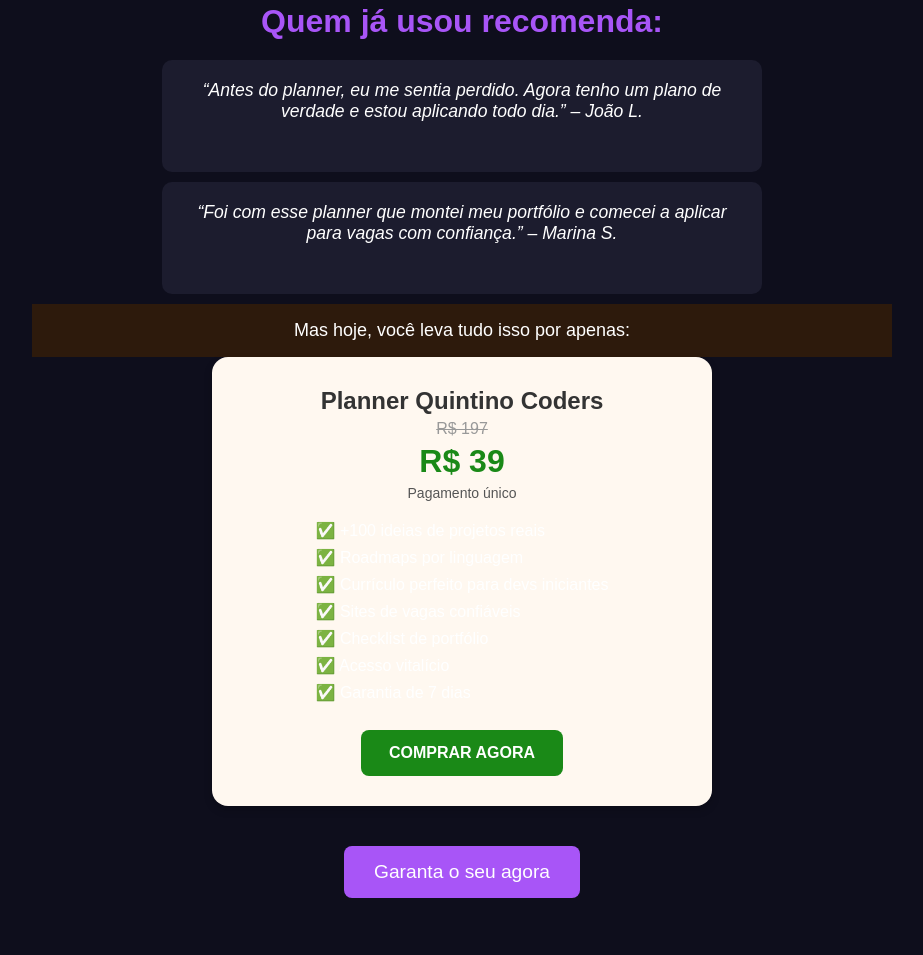
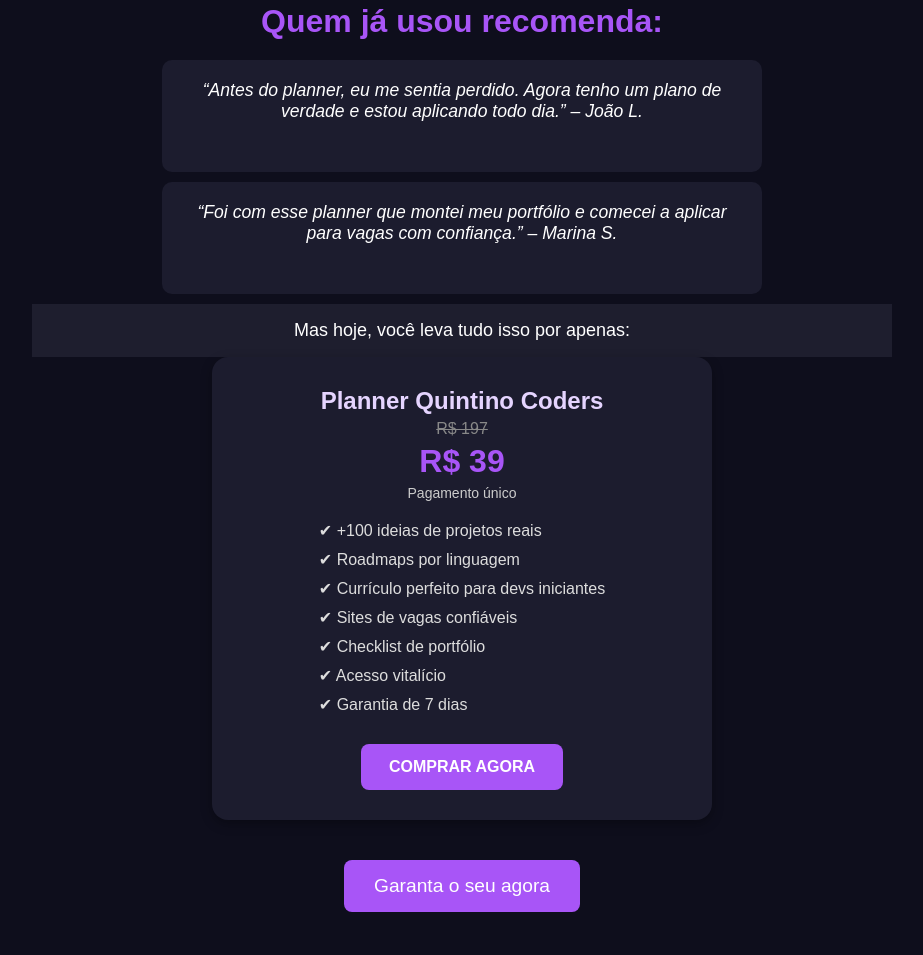
Before and after one commit to igorquintino/leading_page, a plain HTML site: page public/index.html in a window 1280 px wide. Shown: the part 1546-2501 px from the top of the page, without its empty margins (178-1101 px from the left). Drawn offline with Linux system fonts and the light colour scheme.

Commit message:
Update index.html

```diff
--- a/public/index.html
+++ b/public/index.html
@@ -17,48 +17,48 @@
       color: #fff;
       padding: 20px;
     }
+
     .oferta-topo {
-  background-color: #2d1a0c;
-  color: white;
+      background-color: #1e1e2e;
+      color: #ffffff;
       text-align: center;
       padding: 16px;
       font-size: 18px;
     }
 
     .oferta-bloco {
-  background-color: #fff8f0;
+      background-color: #1c1c2e;
       padding: 30px 20px;
       margin: auto;
-  margin-top: 0;
       text-align: center;
       max-width: 500px;
       border-radius: 16px;
-  box-shadow: 0 4px 8px rgba(0,0,0,0.2);
+      box-shadow: 0 4px 12px rgba(0,0,0,0.3);
     }
 
     .oferta-bloco h3 {
       font-size: 24px;
       margin-bottom: 5px;
-  color: #333;
+      color: #e5d4ff;
     }
 
     .preco-antigo {
       font-size: 16px;
       text-decoration: line-through;
-  color: #999;
+      color: #888;
       margin: 0;
     }
 
     .preco-novo {
       font-size: 32px;
       font-weight: bold;
-  color: #1a8917;
+      color: #a855f7;
       margin: 5px 0;
     }
 
     .pagamento {
       font-size: 14px;
-  color: #555;
+      color: #ccc;
       margin-bottom: 20px;
     }
 
@@ -69,16 +69,17 @@
       text-align: left;
       display: inline-block;
       font-size: 16px;
+      color: #ddd;
     }
 
     .beneficios li {
-  margin-bottom: 8px;
+      margin-bottom: 10px;
     }
 
     .botao-comprar {
       display: inline-block;
       padding: 14px 28px;
-  background-color: #1a8917;
+      background-color: #a855f7;
       color: white;
       text-decoration: none;
       border-radius: 8px;
@@ -88,10 +89,9 @@
     }
 
     .botao-comprar:hover {
-  background-color: #166d13;
+      background-color: #9333ea;
     }
 
-/* 📱 Responsivo para telas menores */
     @media (max-width: 500px) {
       .oferta-bloco {
         padding: 20px 15px;
@@ -111,7 +111,6 @@
         font-size: 15px;
       }
     }
-
 
     .container {
       max-width: 900px;
@@ -241,7 +240,6 @@
         max-width: 360px;
       }
     }
-
   </style>
 </head>
 <body>
@@ -287,6 +285,7 @@
         <p>“Foi com esse planner que montei meu portfólio e comecei a aplicar para vagas com confiança.” – Marina S.</p>
       </div>
     </section>
+
     <div class="oferta-topo">
       <p>Mas hoje, você leva tudo isso por apenas:</p>
     </div>
@@ -296,18 +295,16 @@
       <p class="preco-antigo">R$ 197</p>
       <p class="preco-novo">R$ 39</p>
       <p class="pagamento">Pagamento único</p>
-
       <ul class="beneficios">
-    <li>✅ +100 ideias de projetos reais</li>
-    <li>✅ Roadmaps por linguagem</li>
-    <li>✅ Currículo perfeito para devs iniciantes</li>
-    <li>✅ Sites de vagas confiáveis</li>
-    <li>✅ Checklist de portfólio</li>
-    <li>✅ Acesso vitalício</li>
-    <li>✅ Garantia de 7 dias</li>
+        <li>✔ +100 ideias de projetos reais</li>
+        <li>✔ Roadmaps por linguagem</li>
+        <li>✔ Currículo perfeito para devs iniciantes</li>
+        <li>✔ Sites de vagas confiáveis</li>
+        <li>✔ Checklist de portfólio</li>
+        <li>✔ Acesso vitalício</li>
+        <li>✔ Garantia de 7 dias</li>
       </ul>
-
-  <a href="URL_DO_PAGAMENTO" class="botao-comprar">COMPRAR AGORA</a>
+      <a href="https://pay.kiwify.com.br/r5H2nqm" class="botao-comprar" target="_blank">COMPRAR AGORA</a>
     </div>
 
     <section class="hero">
```
Lines whose indentation alone changed are shown as unchanged.
